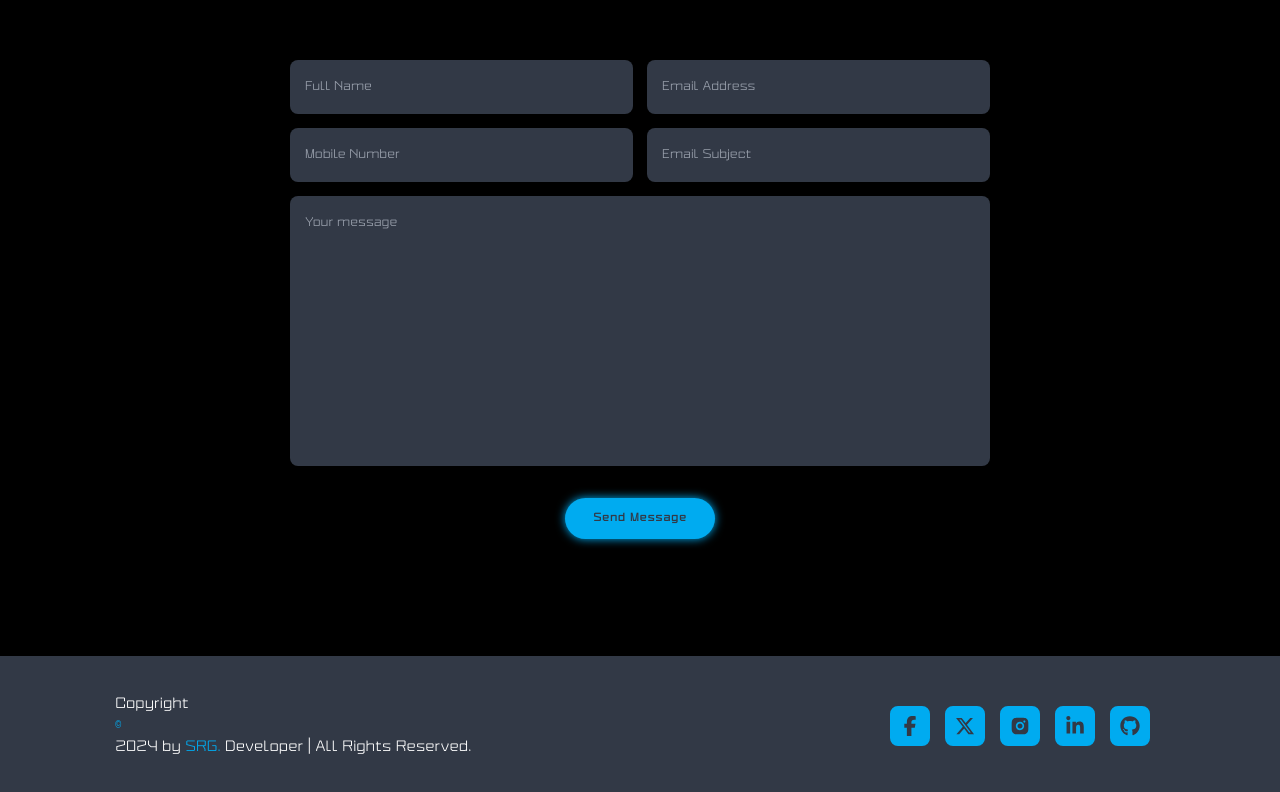
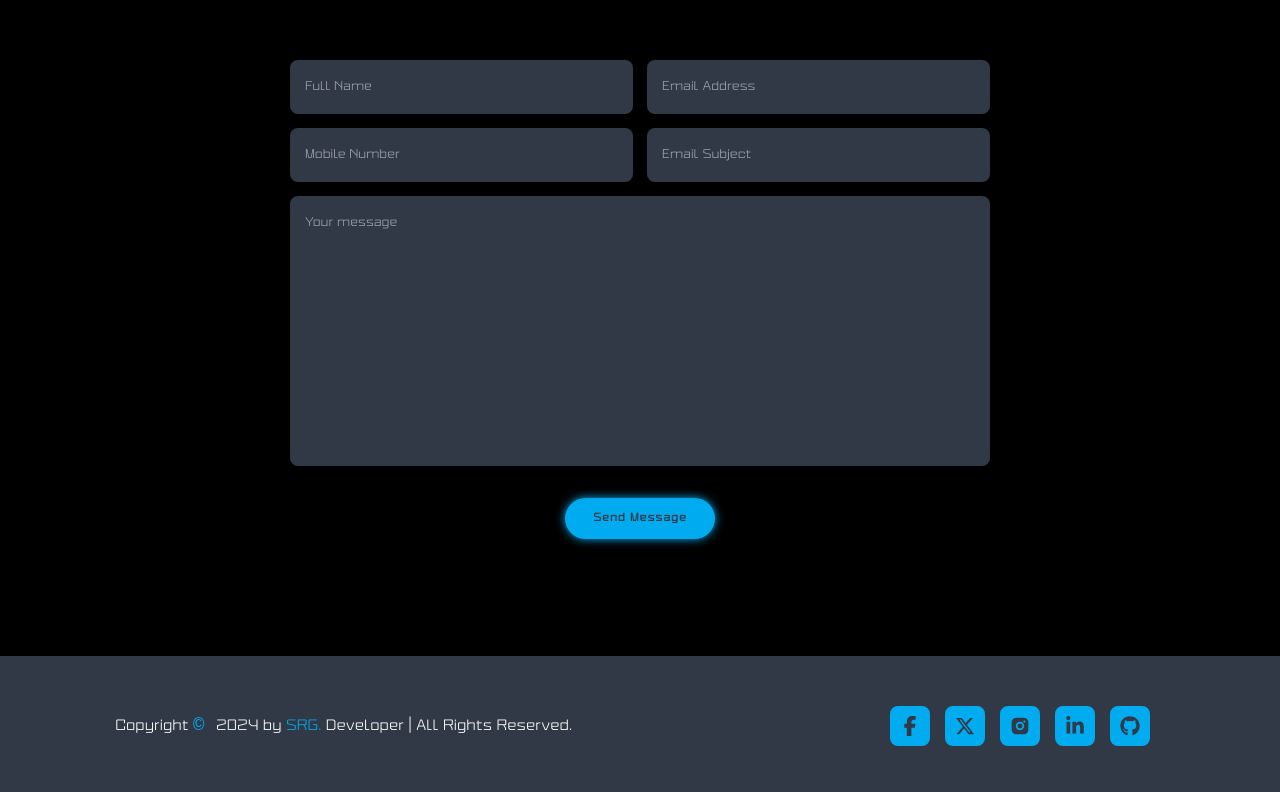
Before and after one commit to ORION-sergy/PortFolio-React, a React (Vite) app: page / in a window 1280 px wide. Shown: the part 3961-4753 px from the top of the page. Built offline with nearby package versions, Linux system fonts and the light colour scheme.

Commit message:
footer text fixed

```diff
--- a/src/components/Footer.jsx
+++ b/src/components/Footer.jsx
@@ -7,9 +7,10 @@ function Footer (){
     return(
         <footer className="footer">
             <div className="footer-text flex gap-x-2">
-                <p>Copyright</p>
-                <span className="copy text-white text-[1.9rem]">&copy; </span>
-                <p className="w-fit"> 2024 {t('by')} <span>SRG. </span> Developer | {t('rights')}.</p>
+                <p className="w-fit">
+                    Copyright <span className="copy text-white text-[1.9rem]">&copy; </span>
+                    2024 {t('by')} <span>SRG. </span> Developer | {t('rights')}.
+                </p>
             </div>
             <div className="footer-iconTop">
                 <div className="social-media">
--- a/src/index.css
+++ b/src/index.css
@@ -454,6 +454,7 @@ span{
 }
 .footer-text p{
     font-size: 1.9rem;
+    text-align: center;
 }
 footer-iconTop{
     display: flex;
```
